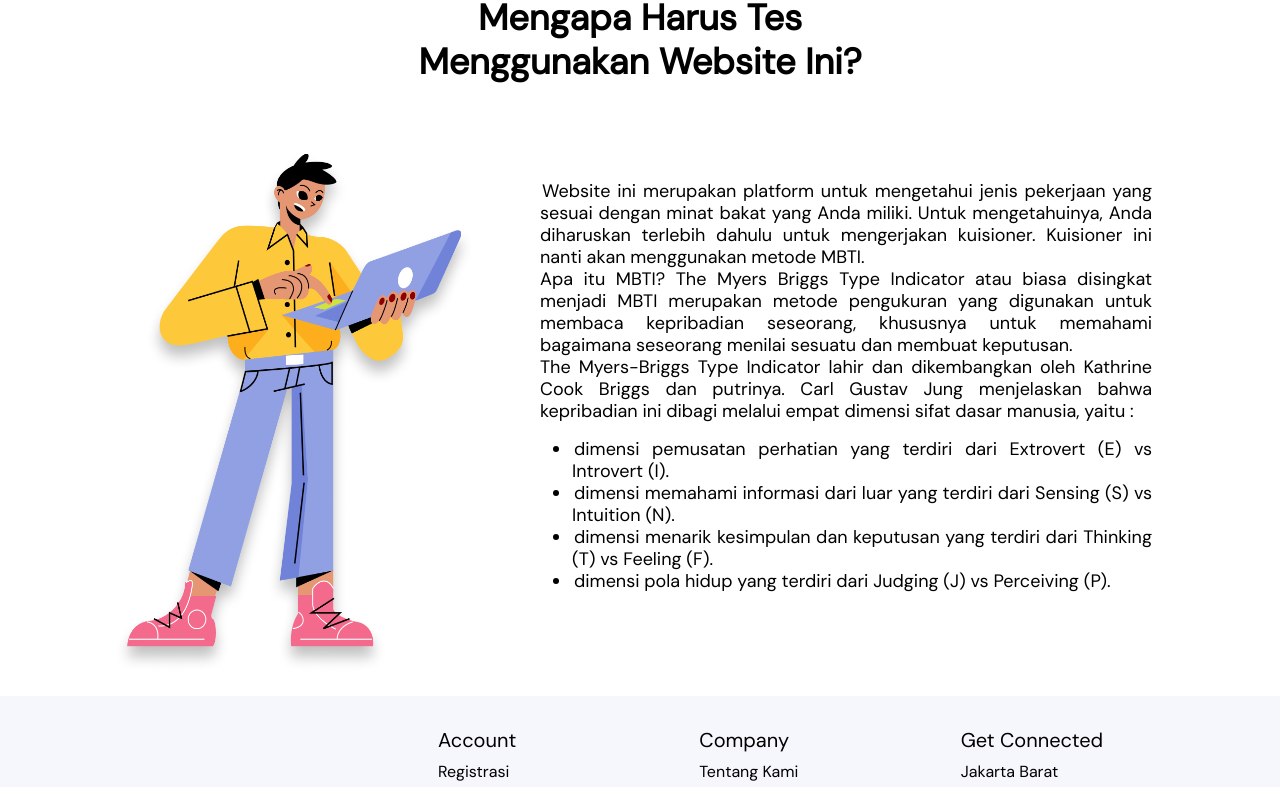
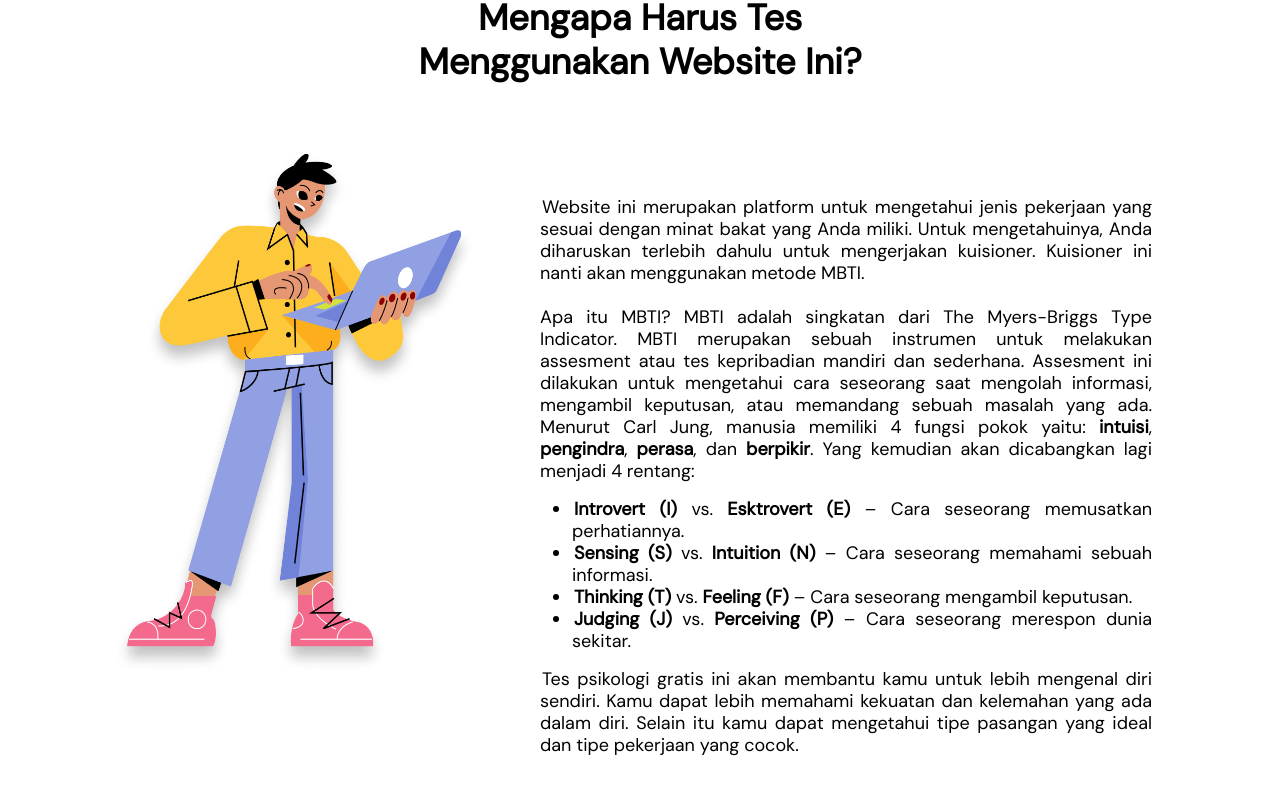
Before and after one commit to Jose-Rafaels/Career-Paths, a React (Create React App) app: page / in a window 1280 px wide. Shown: the part 2000-2787 px from the top of the page. Built offline with nearby package versions, Linux system fonts and the light colour scheme.

Commit message:
fixed jobs card

```diff
--- a/src/components/Desc Section/DescSection.jsx
+++ b/src/components/Desc Section/DescSection.jsx
@@ -32,37 +32,83 @@ const DescSection = () => {
                 mengetahuinya, Anda diharuskan terlebih dahulu untuk mengerjakan
                 kuisioner. Kuisioner ini nanti akan menggunakan metode MBTI.
                 <br />
-                Apa itu MBTI? The Myers Briggs Type Indicator atau biasa
-                disingkat menjadi MBTI merupakan metode pengukuran yang
-                digunakan untuk membaca kepribadian seseorang, khususnya untuk
-                memahami bagaimana seseorang menilai sesuatu dan membuat
-                keputusan.
                 <br />
-                The Myers-Briggs Type Indicator lahir dan dikembangkan oleh
-                Kathrine Cook Briggs dan putrinya. Carl Gustav Jung menjelaskan
-                bahwa kepribadian ini dibagi melalui empat dimensi sifat dasar
-                manusia, yaitu :
+                Apa itu MBTI? MBTI adalah singkatan dari The Myers-Briggs Type
+                Indicator. MBTI merupakan sebuah instrumen untuk melakukan
+                assesment atau tes kepribadian mandiri dan sederhana. Assesment
+                ini dilakukan untuk mengetahui cara seseorang saat mengolah
+                informasi, mengambil keputusan, atau memandang sebuah masalah
+                yang ada. Menurut Carl Jung, manusia memiliki 4 fungsi pokok
+                yaitu:{" "}
+                <span style={{ color: "#000000", fontWeight: "bold" }}>
+                  intuisi
+                </span>
+                ,{" "}
+                <span style={{ color: "#000000", fontWeight: "bold" }}>
+                  pengindra
+                </span>
+                ,{" "}
+                <span style={{ color: "#000000", fontWeight: "bold" }}>
+                  perasa
+                </span>
+                , dan{" "}
+                <span style={{ color: "#000000", fontWeight: "bold" }}>
+                  berpikir
+                </span>
+                . Yang kemudian akan dicabangkan lagi menjadi 4 rentang:
               </p>
             </div>
             <div>
               <ul className="desc-point">
                 <li className="desc-point">
-                  dimensi pemusatan perhatian yang terdiri dari Extrovert (E) vs
-                  Introvert (I).
+                  <span style={{ color: "#000000", fontWeight: "bold" }}>
+                    Introvert (I)
+                  </span>{" "}
+                  vs.{" "}
+                  <span style={{ color: "#000000", fontWeight: "bold" }}>
+                    Esktrovert (E)
+                  </span>{" "}
+                  – Cara seseorang memusatkan perhatiannya.
                 </li>
                 <li className="desc-point">
-                  dimensi memahami informasi dari luar yang terdiri dari Sensing
-                  (S) vs Intuition (N).
+                  <span style={{ color: "#000000", fontWeight: "bold" }}>
+                    Sensing (S)
+                  </span>{" "}
+                  vs.{" "}
+                  <span style={{ color: "#000000", fontWeight: "bold" }}>
+                    Intuition (N)
+                  </span>{" "}
+                  – Cara seseorang memahami sebuah informasi.
                 </li>
                 <li className="desc-point">
-                  dimensi menarik kesimpulan dan keputusan yang terdiri dari
-                  Thinking (T) vs Feeling (F).
+                  <span style={{ color: "#000000", fontWeight: "bold" }}>
+                    Thinking (T)
+                  </span>{" "}
+                  vs.{" "}
+                  <span style={{ color: "#000000", fontWeight: "bold" }}>
+                    Feeling (F)
+                  </span>{" "}
+                  – Cara seseorang mengambil keputusan.
                 </li>
                 <li className="desc-point">
-                  dimensi pola hidup yang terdiri dari Judging (J) vs Perceiving
-                  (P).
+                  <span style={{ color: "#000000", fontWeight: "bold" }}>
+                    Judging (J)
+                  </span>{" "}
+                  vs.{" "}
+                  <span style={{ color: "#000000", fontWeight: "bold" }}>
+                    Perceiving (P)
+                  </span>{" "}
+                  – Cara seseorang merespon dunia sekitar.
                 </li>
               </ul>
+            </div>
+            <div>
+              <p className="website-descriptions">
+                Tes psikologi gratis ini akan membantu kamu untuk lebih mengenal
+                diri sendiri. Kamu dapat lebih memahami kekuatan dan kelemahan
+                yang ada dalam diri. Selain itu kamu dapat mengetahui tipe
+                pasangan yang ideal dan tipe pekerjaan yang cocok.
+              </p>
             </div>
           </div>
         </div>
--- a/src/components/Desc Section/Styles.css
+++ b/src/components/Desc Section/Styles.css
@@ -2,7 +2,7 @@
   padding-top: 10rem;
   background-color: var(--white);
   width: 100%;
-  height: 700px;
+  height: 840px;
 }
 
 .title {
@@ -29,7 +29,20 @@
   padding-right: 8rem;
   margin-left: 4rem;
   left: 80px;
-  margin-top: 5rem;
+  margin-top: 6rem;
+  font-weight: 550;
+  font-size: 18px;
+  line-height: 22px;
+  text-align: justify;
+  text-indent: 2px;
+  color: #000000;
+}
+
+.website-descriptions {
+  padding-right: 8rem;
+  margin-left: 4rem;
+  left: 80px;
+  margin-top: 1rem;
   font-weight: 550;
   font-size: 18px;
   line-height: 22px;
--- a/src/components/Job Section/JobsSection.jsx
+++ b/src/components/Job Section/JobsSection.jsx
@@ -2,6 +2,7 @@ import React, { useEffect } from "react";
 import AOS from "aos";
 import "aos/dist/aos.css";
 import "./Styles.css";
+import { Link } from "react-router-dom";
 import webdev from "../../assets/Images/webdev.png";
 import compsyst from "../../assets/Images/compsyst.png";
 import sofdev from "../../assets/Images/softdev.png";
@@ -18,7 +19,6 @@ const JobSection = () => {
     AOS.init({ duration: 1000 });
   }, []);
   return (
-    <section className="jobs-section">
     <div className="job-section">
       <p className="title">
         10 Kategori Pekerjaan Berdasarkan
@@ -38,7 +38,9 @@ const JobSection = () => {
             Merancang website, pengembangan website, memelihara, mengamankan
             website.
           </p>
+          <Link to="Layanan" style={{ textDecoration: "none" }}>
             <p className="more">Selengkapnya</p>
+          </Link>
         </div>
         <div className="job-category-card">
           <div className="job-icon">
@@ -52,7 +54,9 @@ const JobSection = () => {
             Mendesign sistem, pelayanan kepada klien/manajemen/perusahaan,
             analisa sistem.
           </p>
+          <Link to="Layanan" style={{ textDecoration: "none" }}>
             <p className="more">Selengkapnya</p>
+          </Link>
         </div>
         <div className="job-category-card">
           <div className="job-icon">
@@ -65,7 +69,9 @@ const JobSection = () => {
           <p className="job-description">
             Pengembangan, pemeliharaan dan implementasi mobile apk.
           </p>
+          <Link to="Layanan" style={{ textDecoration: "none" }}>
             <p className="more">Selengkapnya</p>
+          </Link>
         </div>
         <div className="job-category-card">
           <div className="job-icon">
@@ -76,10 +82,12 @@ const JobSection = () => {
             Analysts
           </p>
           <p className="job-description">
-              Memelihara software, memeriksa kerentanan dalam sistem komputer
-              dan jaringan.
+            Memelihara software, memeriksa kerentanan dalam sistem komputer dan
+            jaringan.
           </p>
+          <Link to="Layanan" style={{ textDecoration: "none" }}>
             <p className="more">Selengkapnya</p>
+          </Link>
         </div>
       </div>
 
@@ -93,10 +101,12 @@ const JobSection = () => {
             Systems Software
           </p>
           <p className="job-description">
-              Merancang software/apk, Pengembangan software/apk, serta
-              memelihara software/apk.
+            Merancang software/apk, Pengembangan software/apk, serta memelihara
+            software/apk.
           </p>
+          <Link to="Layanan" style={{ textDecoration: "none" }}>
             <p className="more">Selengkapnya</p>
+          </Link>
         </div>
         <div className="job-category-card">
           <div className="job-icon">
@@ -110,7 +120,9 @@ const JobSection = () => {
             Testing dan evaluasi sistem jaringan yang digunakan, memastikan
             jaringan komputer bekerja dengan baik, trouble...
           </p>
+          <Link to="Layanan" style={{ textDecoration: "none" }}>
             <p className="more">Selengkapnya</p>
+          </Link>
         </div>
         <div className="job-category-card">
           <div className="job-icon">
@@ -123,7 +135,9 @@ const JobSection = () => {
           <p className="job-description">
             Mengelola, mengamankan serta perawatan.
           </p>
+          <Link to="Layanan" style={{ textDecoration: "none" }}>
             <p className="more">Selengkapnya</p>
+          </Link>
         </div>
         <div className="job-category-card">
           <div className="job-icon">
@@ -136,7 +150,9 @@ const JobSection = () => {
           <p className="job-description">
             Menganalisa, eksperimen, implementasi Model.
           </p>
+          <Link to="Layanan" style={{ textDecoration: "none" }}>
             <p className="more">Selengkapnya</p>
+          </Link>
         </div>
       </div>
 
@@ -153,7 +169,9 @@ const JobSection = () => {
             Merancang konfigurasi system, dokumentasi, mengelola instalasi
             jaringan, pemeliharaan jaringan.
           </p>
+          <Link to="Layanan" style={{ textDecoration: "none" }}>
             <p className="more">Selengkapnya</p>
+          </Link>
         </div>
         <div className="job-category-card">
           <div className="job-icon">
@@ -167,11 +185,12 @@ const JobSection = () => {
             mendefinisikan kebutuhan organisasi, memastikan system untuk di
             update, mengoptimasi jaringan dan sistem jaringan...
           </p>
+          <Link to="Layanan" style={{ textDecoration: "none" }}>
             <p className="more">Selengkapnya</p>
+          </Link>
         </div>
       </div>
     </div>
-    </section>
   );
 };
 
--- a/src/components/Job Section/Styles.css
+++ b/src/components/Job Section/Styles.css
@@ -43,6 +43,12 @@
   border-radius: 10px;
 }
 
+.job-category-card:hover {
+  box-shadow: 0px 4px 10px 0px rgba(40, 40, 124, 0.7);
+  transition: all 0.2s ease 0s;
+  transform: scale(1.05);
+}
+
 .job-icon {
   width: 52px;
   height: 51px;
@@ -69,7 +75,7 @@
 
 .more {
   font-style: normal;
-  font-weight: 400;
+  font-weight: 600;
   font-size: 15px;
   line-height: 18px;
   color: var(--blue);
--- a/src/pages/Login/LoginPages.jsx
+++ b/src/pages/Login/LoginPages.jsx
@@ -78,7 +78,7 @@ const LoginPage = () => {
           </div>
 
           <p className="create-account">
-            Belum Punya Akun?
+            Belum Punya Akun?{" "}
             <span style={{ fontWeight: "bold", color: "#000000" }}>
               <Link to="/register" style={{ textDecoration: "none" }}>
                 Daftar Sekarang
--- a/src/pages/Register/RegisterPage.jsx
+++ b/src/pages/Register/RegisterPage.jsx
@@ -99,7 +99,7 @@ const RegisterPage = () => {
           </div>
 
           <p className="create-account">
-            Sudah Punya Akun?
+            Sudah Punya Akun?{" "}
             <span style={{ fontWeight: "bold", color: "#000000" }}>
               <Link to="/login" style={{ textDecoration: "none" }}>
                 Masuk Sekarang
```
Lines whose indentation alone changed are shown as unchanged.
